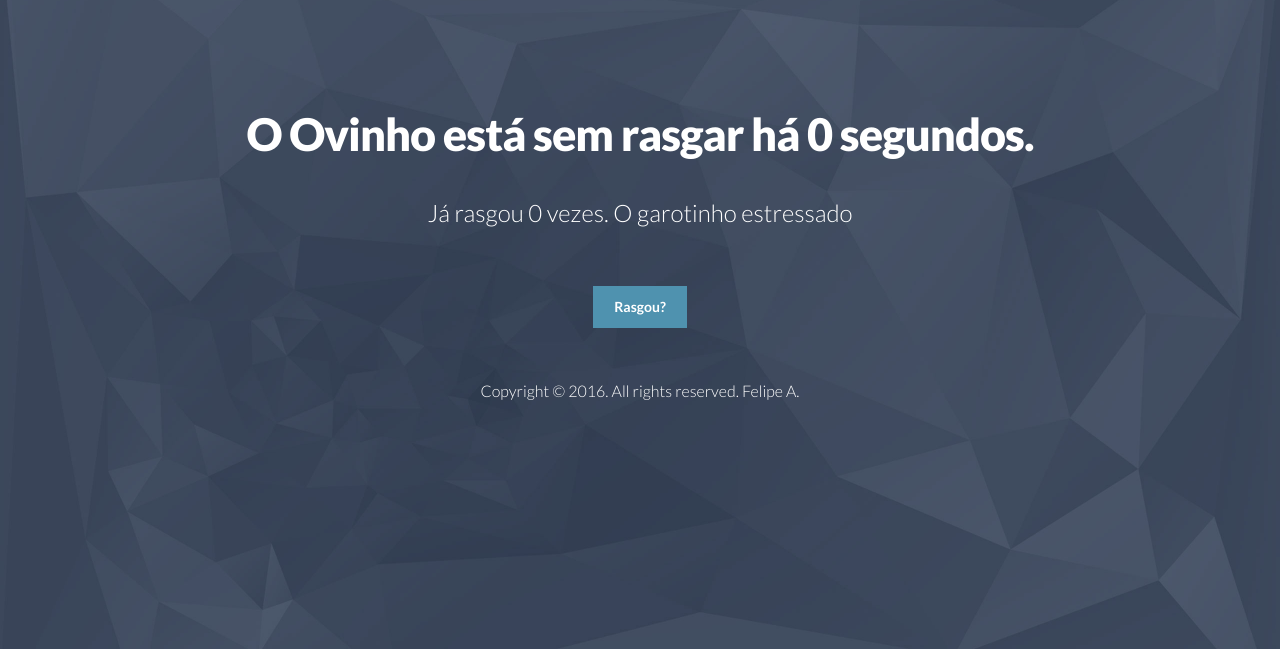
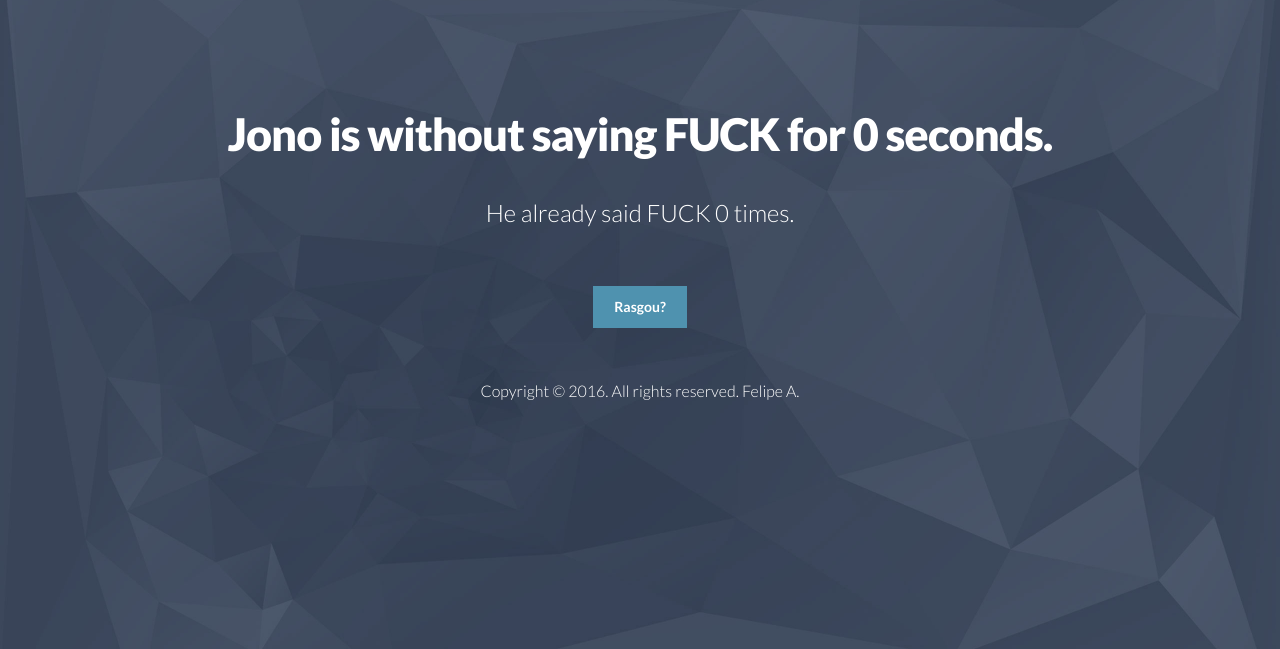
Before and after one commit to felipeamarante/surtometro, a Flask app: page / in a window 1280 px wide. Shown: the top 649 px of the page. Run offline with Flask 2, Linux system fonts and the light colour scheme; some libraries are stand-ins or nearby versions.

Commit message:
adapt to fuckometer

```diff
--- a/templates/index.html
+++ b/templates/index.html
@@ -4,8 +4,8 @@
     <meta charset="utf-8">
     <meta http-equiv="X-UA-Compatible" content="IE=edge">
     <meta name="viewport" content="width=device-width, initial-scale=1.0">
-    <meta name="description" content="Conte quantos dias você aguenta ficar sem surtar!">
-    <meta name="author" content="http://surtometro.cloudlet.com.br">
+    <meta name="description" content="Jono Fuckometer">
+    <meta name="author" content="http://internet.com">
     <meta property="og:image" content="https://upload.wikimedia.org/wikipedia/commons/7/79/Operation_Upshot-Knothole_-_Badger_001.jpg"/>
     <link rel="shortcut icon" href="https://upload.wikimedia.org/wikipedia/commons/7/79/Operation_Upshot-Knothole_-_Badger_001.jpg">
 
@@ -31,8 +31,8 @@
 		<div class="container">
 			<div class="row">
 				<div class="col-sm-12 col-md-12 col-lg-12">
-					<h1>O Ovinho está sem rasgar há {{jinjaDay}} segundos. </h1>
-                    <h2 class="subtitle">Já rasgou {{totalSurto}} vezes. O garotinho estressado</h2>
+					<h1>Jono is without saying FUCK for {{jinjaDay}} seconds. </h1>
+                    <h2 class="subtitle">He already said FUCK {{totalSurto}} times. </h2>
                     <!-- TODO                <h2 class="subtitle">Ja fiquei {{jinjaRecord}} dias sem surtar!</h2> TODO -->
 					<div id="countdown"></div>
 					<form class="form-inline signup" role="form">
```
